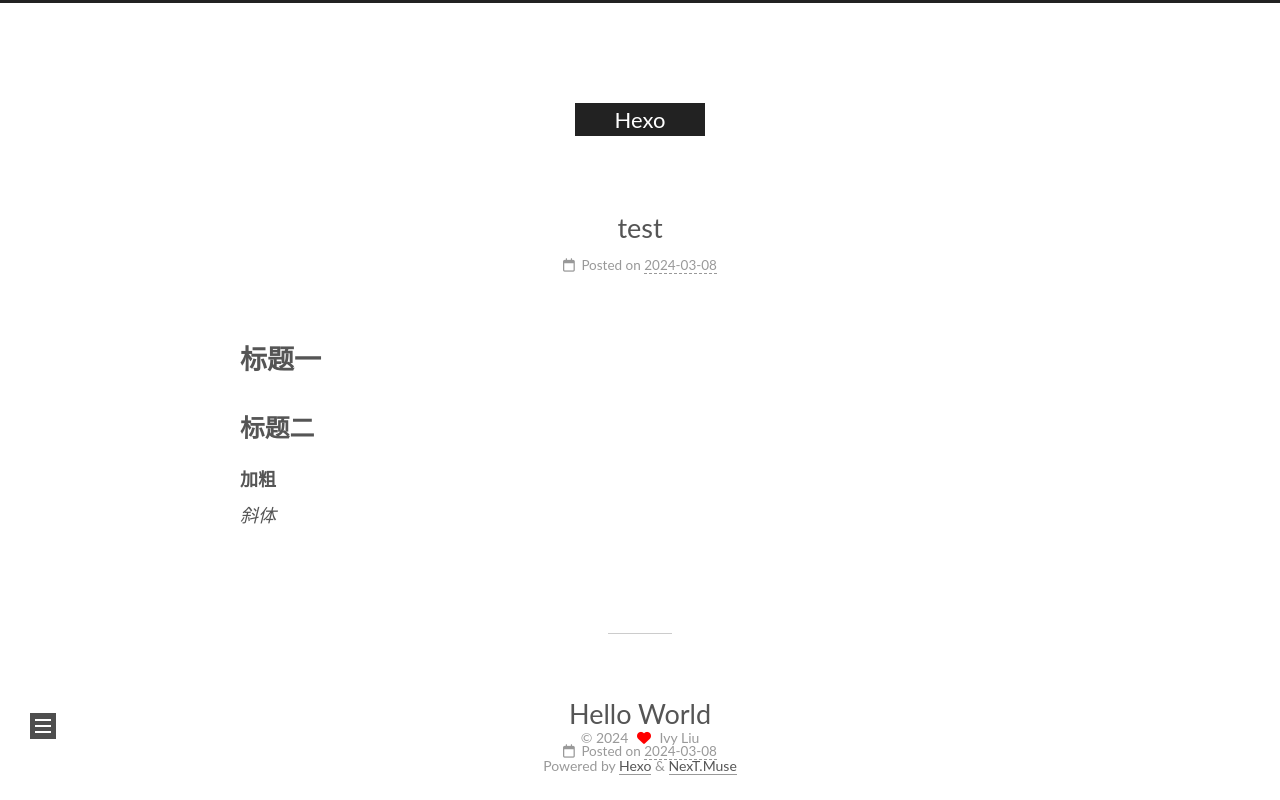
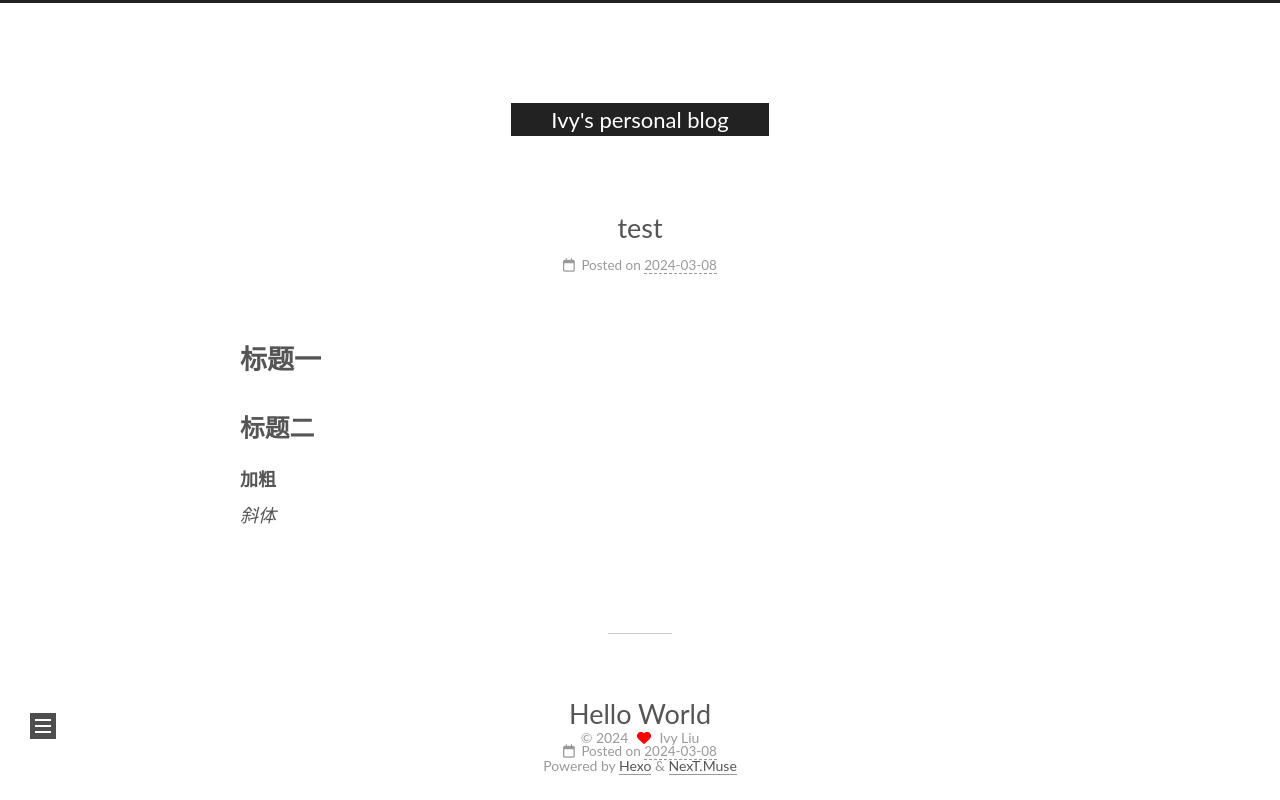
Before and after one commit to iiivyliu/iiivyliu.github.io, a plain HTML site: page index.html in a window 1280 px wide. Shown: the top 800 px of the page. Drawn offline with nearby package versions, Linux system fonts and the light colour scheme.

Commit message:
Site updated: 2024-03-10 17:22:11

```diff
--- a/index.html
+++ b/index.html
@@ -21,9 +21,9 @@
 
     <meta name="description" content="Ivy&#39;s personal blog">
 <meta property="og:type" content="website">
-<meta property="og:title" content="Hexo">
+<meta property="og:title" content="Ivy&#39;s personal blog">
 <meta property="og:url" content="http://iiivyliu.github.io/index.html">
-<meta property="og:site_name" content="Hexo">
+<meta property="og:site_name" content="Ivy&#39;s personal blog">
 <meta property="og:description" content="Ivy&#39;s personal blog">
 <meta property="og:locale" content="en_US">
 <meta property="article:author" content="Ivy Liu">
@@ -37,7 +37,7 @@
 <script class="next-config" data-name="page" type="application/json">{"sidebar":"","isHome":true,"isPost":false,"lang":"en","comments":"","permalink":"","path":"index.html","title":""}</script>
 
 <script class="next-config" data-name="calendar" type="application/json">""</script>
-<title>Hexo</title>
+<title>Ivy's personal blog</title>
 
 
 
@@ -67,7 +67,7 @@
 
     <a href="/" class="brand" rel="start">
       <i class="logo-line"></i>
-      <h1 class="site-title">Hexo</h1>
+      <h1 class="site-title">Ivy's personal blog</h1>
       <i class="logo-line"></i>
     </a>
   </div>
@@ -149,12 +149,12 @@
     </span>
 
     <span hidden itemprop="publisher" itemscope itemtype="http://schema.org/Organization">
-      <meta itemprop="name" content="Hexo">
+      <meta itemprop="name" content="Ivy's personal blog">
       <meta itemprop="description" content="Ivy's personal blog">
     </span>
 
     <span hidden itemprop="post" itemscope itemtype="http://schema.org/CreativeWork">
-      <meta itemprop="name" content="undefined | Hexo">
+      <meta itemprop="name" content="undefined | Ivy's personal blog">
       <meta itemprop="description" content="">
     </span>
       <header class="post-header">
@@ -219,12 +219,12 @@
     </span>
 
     <span hidden itemprop="publisher" itemscope itemtype="http://schema.org/Organization">
-      <meta itemprop="name" content="Hexo">
+      <meta itemprop="name" content="Ivy's personal blog">
       <meta itemprop="description" content="Ivy's personal blog">
     </span>
 
     <span hidden itemprop="post" itemscope itemtype="http://schema.org/CreativeWork">
-      <meta itemprop="name" content="undefined | Hexo">
+      <meta itemprop="name" content="undefined | Ivy's personal blog">
       <meta itemprop="description" content="">
     </span>
       <header class="post-header">
```
Also changed, not shown: 2024/03/08/hello-world/index.html (+5 -5 lines), 2024/03/08/test/index.html (+5 -5 lines), archives/2024/03/index.html (+4 -4 lines), archives/2024/index.html (+4 -4 lines), archives/index.html (+4 -4 lines).
